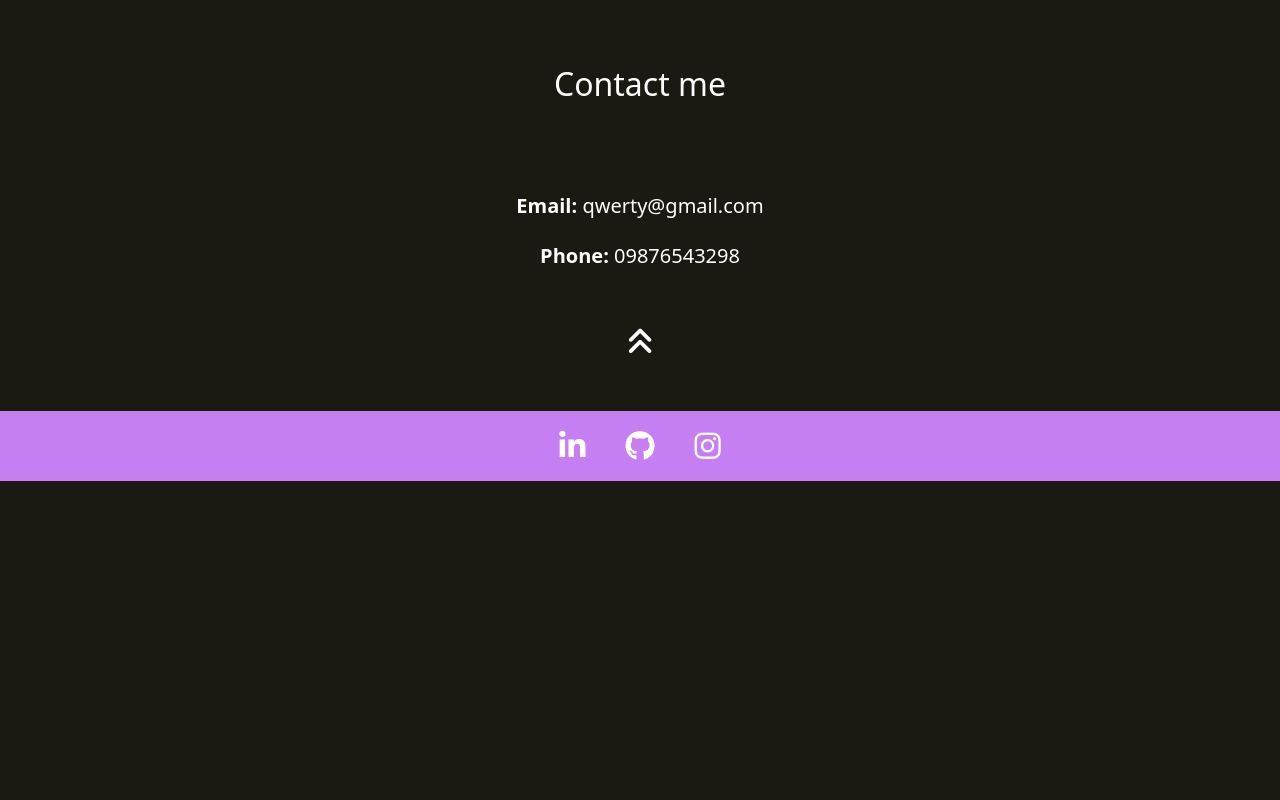
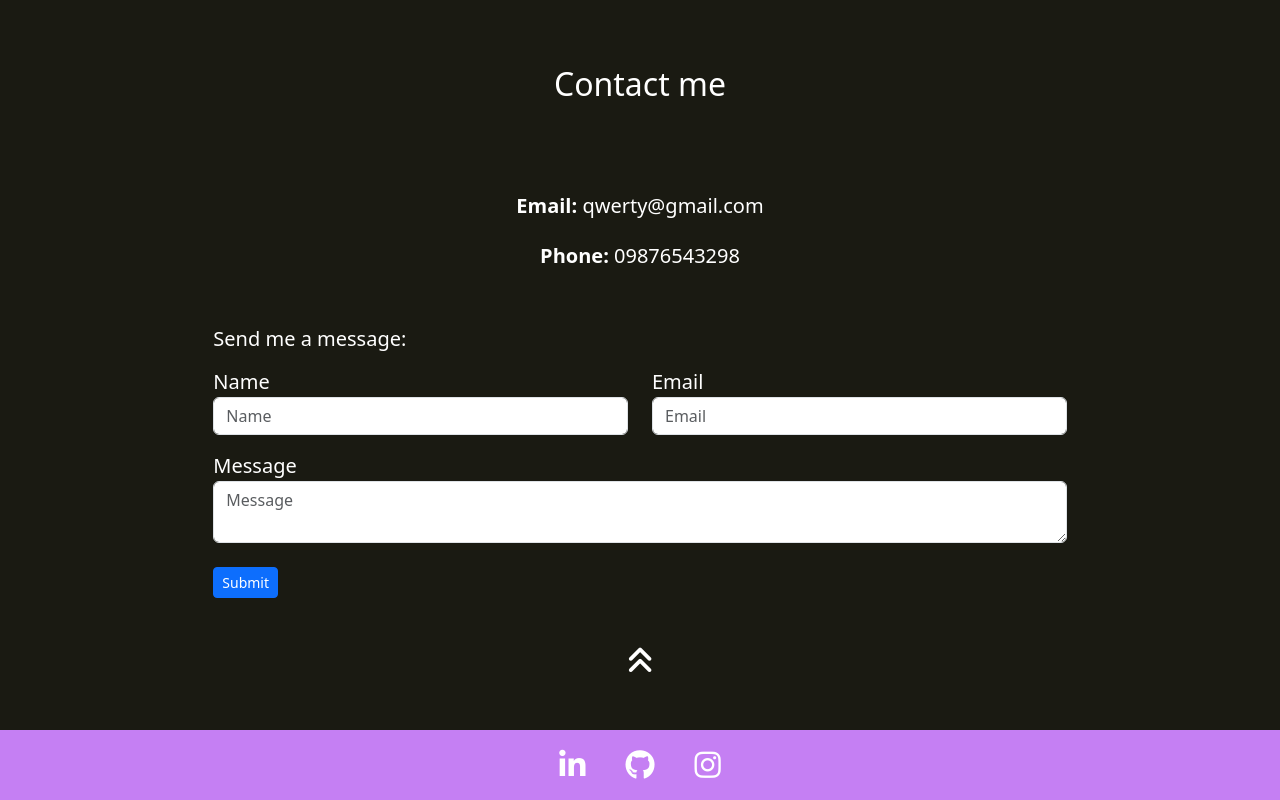
Before and after one commit to E-Davies/Bootstrap-Portfolio, a plain HTML site: page index.html in a window 1280 px wide. Shown: the part 2706-3506 px from the top of the page. Before the commit the page ends 3187 px from the top, so only its background shows below. Drawn offline with nearby package versions, Linux system fonts and the light colour scheme.

Commit message:
added contact form

```diff
--- a/index.html
+++ b/index.html
@@ -157,8 +157,36 @@
             <li><span>Email: </span>qwerty@gmail.com</a></li>
             <li><span>Phone: </span>09876543298</li>
         </ul>
+
+
+            <form id="contact-form" class="mb-5 col-lg-8 col-xs-10 mx-auto" action="https://formsubmit.co/emma002@btclick.com" method="POST">
+
+            <!-- after submitting a form the user is shown the contact page -->
+            <!--<input type="hidden" name="_next" value="https://e-davies.github.io/react-portfolio/#/contact"/> -->
+
+            <!-- Disable reCAPTCHA -->
+            <input type="hidden" name="_captcha" value="false"></input>
+
+                <h5 class="card-title mb-3">Send me a message:</h5>
+                <div class="row">
+                    <div class="col-xs-12 col-md-6">
+                        <label for="inputName">Name</label>
+                        <input type="text" name="Name" class="form-control" id="inputName" placeholder="Name" required />
+                    </div>
+                    <div class="col-xs-12 col-md-6">
+                        <label for="inputEmail">Email</label>
+                        <input type="email" name='Email' class="form-control" id="inputEmail" aria-describedby="emailHelp" placeholder="Email" required />
+                    </div>
+                </div>
+                <div class="form-group mt-3">
+                    <label for="inputMessage">Message</label>
+                    <textarea type="text" name='Message' class="form-control" id="inputMessage" placeholder="Message" required></textarea>
+                </div>
+                <button type="submit" class="btn btn-sm btn-primary mt-4">Submit</button>
+            </form>
+
+
         <a href="#"><i class="fa-solid fa-angles-up" alt="2 upward chevrons"></i></a>
-
     </section>
 
     <!-----------------------------------Footer------------------------------------------------------>
```
